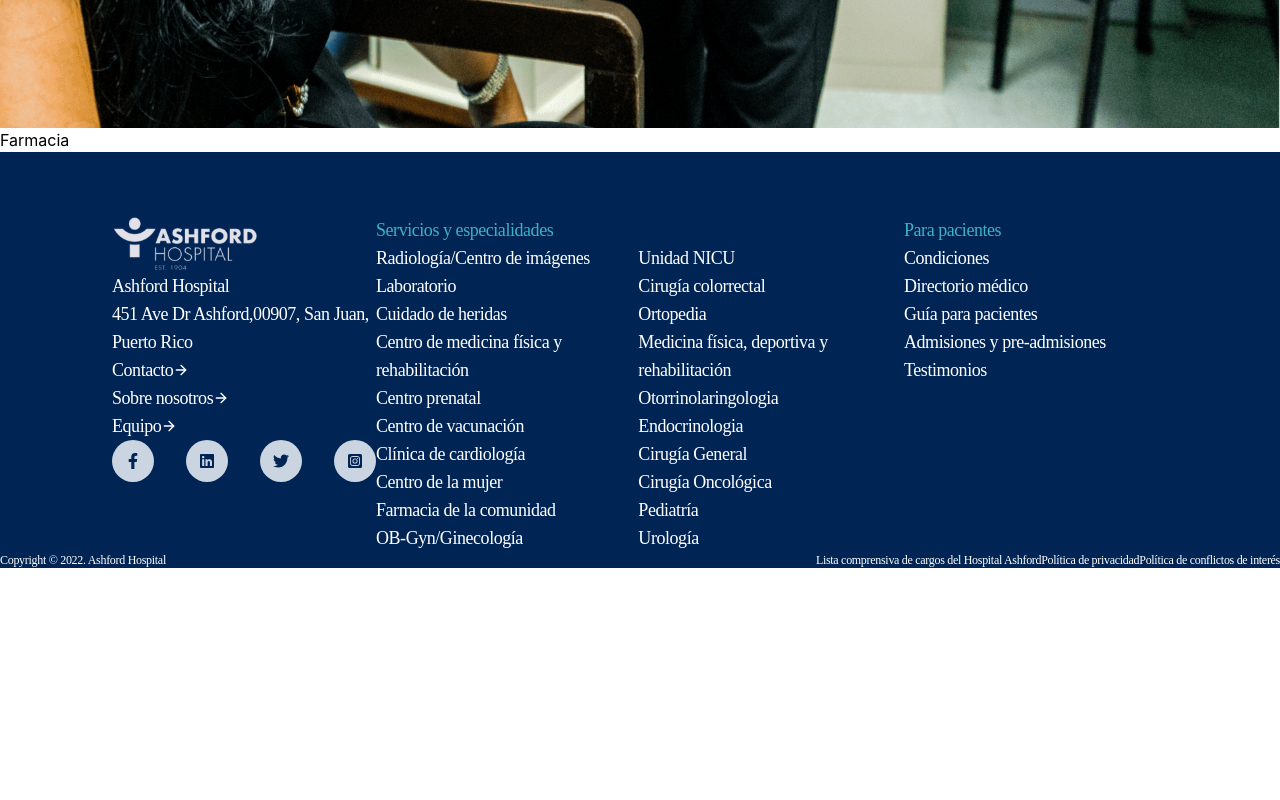
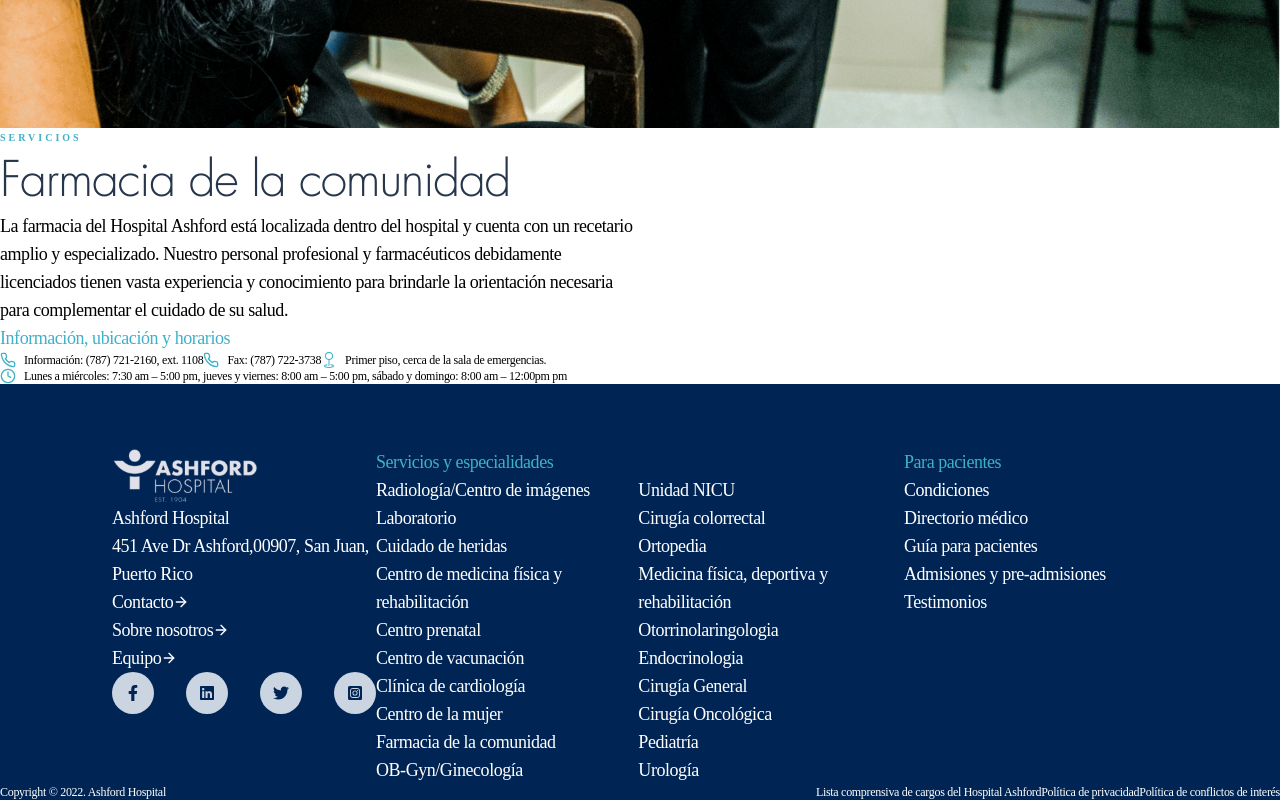
Before and after one commit to enmalidia/ashford-hospital-study-case, a Next.js app: page /servicios in a window 1280 px wide. Shown: the part 5060-5860 px from the top of the page. Before the commit the page ends 5628 px from the top, so only its background shows below. Built offline with nearby package versions, Linux system fonts and the light colour scheme; a web font is replaced by a local one.

Commit message:
feat: :sparkles: Services page: coding the markup for the Farmacia section

```diff
--- a/components/Servicios/Farmacia/index.js
+++ b/components/Servicios/Farmacia/index.js
@@ -1,8 +1,35 @@
 import React from 'react'
+import { FiPhone, FiClock } from "react-icons/fi";
+import { BsGeo } from "react-icons/bs";
 
 const Farmacia = () => {
   return (
-    <div>Farmacia</div>
+    <div className='container mx-auto'>
+      <h5>servicios</h5>
+      <h1 className='text-darkGray'>Farmacia de la comunidad</h1>
+      <div className='w-full md:w-2/4'>
+        <p>La farmacia del Hospital Ashford está localizada dentro del hospital y cuenta con un recetario amplio y especializado. Nuestro personal profesional y farmacéuticos debidamente licenciados tienen vasta experiencia y conocimiento para brindarle la orientación necesaria para complementar el cuidado de su salud.</p>
+      </div>
+      <p className='text-primary'>Información, ubicación y horarios</p>
+      <div className='flex'>
+        <div className='flex'>
+          <FiPhone className='text-primary mr-2'/>
+          <p className='text-xs'>Información: (787) 721-2160, ext. 1108</p>
+        </div>
+        <div className='flex'>
+          <FiPhone className='text-primary mr-2'/>
+          <p className='text-xs'>Fax: (787) 722-3738</p>
+        </div>
+        <div className='flex'>
+          <BsGeo className='text-primary mr-2'/>
+          <p className='text-xs'>Primer piso, cerca de la sala de emergencias.</p>
+        </div>
+      </div>
+      <div className='flex'>
+        <FiClock className='text-primary mr-2'/>
+        <p className='text-xs'>Lunes a miércoles: 7:30 am – 5:00 pm, jueves y viernes: 8:00 am – 5:00 pm, sábado y domingo: 8:00 am – 12:00pm pm</p>
+      </div>
+    </div>
   )
 }
 
```
